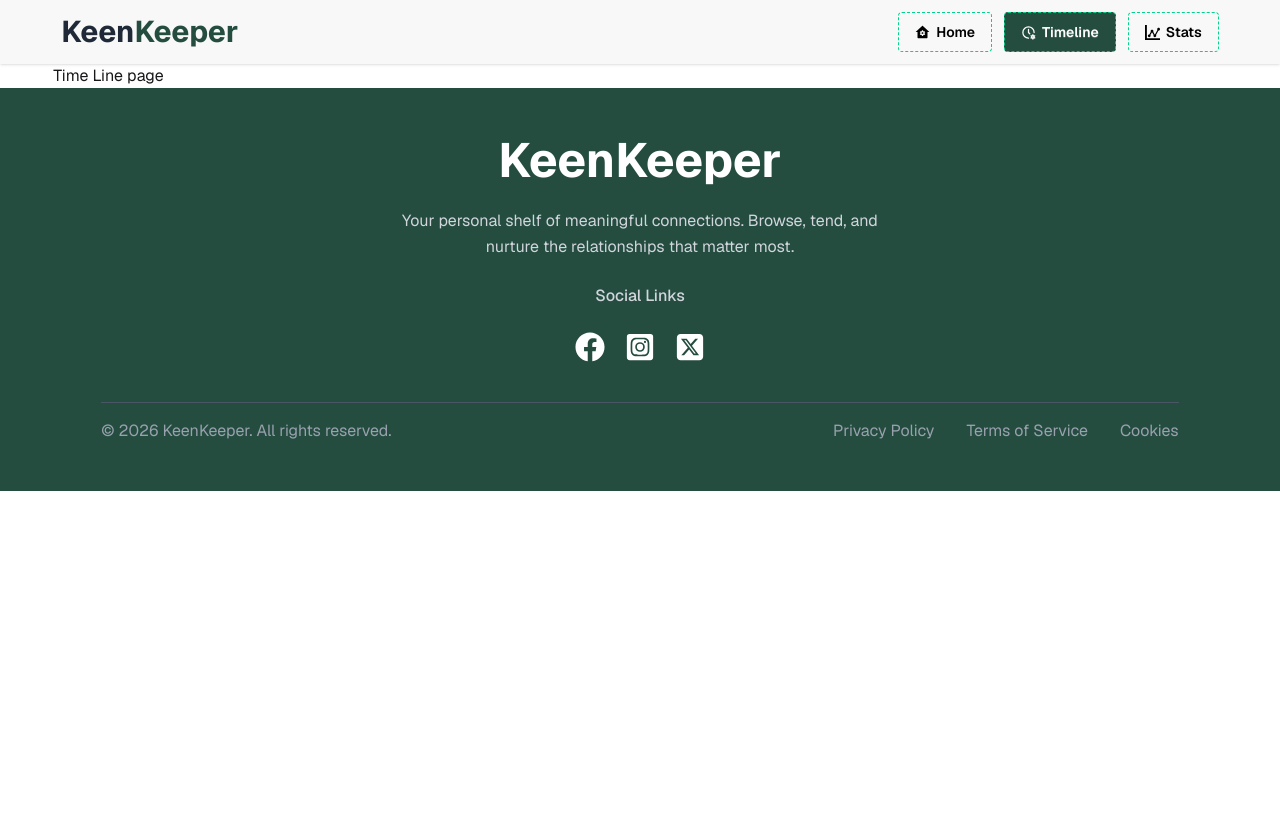
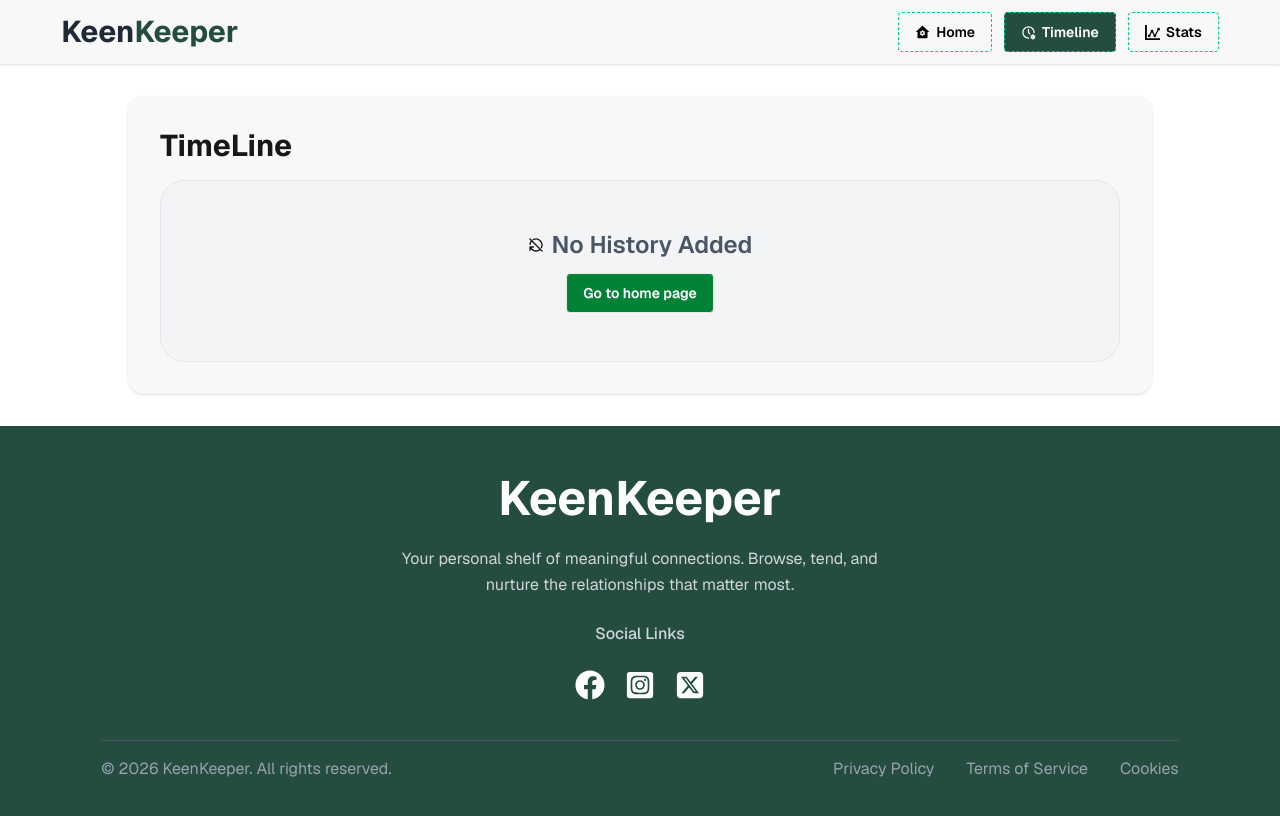
Before and after one commit to hridoy-web/KeenKeeper, a React (Vite) app: page /timeLine in a window 1280 px wide. Shown: the top 816 px of the page. Built offline with nearby package versions, Linux system fonts and the light colour scheme.

Commit message:
TimeLine Page Completed

```diff
--- a/package.json
+++ b/package.json
@@ -15,6 +15,7 @@
     "react-dom": "^19.2.4",
     "react-icons": "^5.6.0",
     "react-router": "^7.14.0",
+    "react-toastify": "^11.0.5",
     "tailwindcss": "^4.2.2"
   },
   "devDependencies": {
--- a/src/Ui/FriendsCard.jsx
+++ b/src/Ui/FriendsCard.jsx
@@ -8,7 +8,7 @@ const FriendsCard = ({ friend }) => {
     return (
 
         <Link to={`/friend/${id}`} className='bg-base-200 p-6 flex flex-col items-center space-y-2 rounded-3xl shadow-md border border-gray-200 cursor-pointer transition-all duration-500 hover:scale-105 '>
-            <img className='w-20 h-20 rounded-full' src={friend.picture} alt={friend.name} />
+            <img className='w-20 h-20 rounded-full ring ring-offset-2 ring-gray-200' src={friend.picture} alt={friend.name} />
             <h3>{friend.name}</h3>
             <p>{friend.days_since_contact}days ago</p>
             <div className='flex gap-3 mt-1.5'>
--- /dev/null
+++ b/src/context/TimelineContext.jsx
@@ -0,0 +1,25 @@
+import { Children, createContext, useState } from "react";
+
+export const TimelineContext = createContext();
+
+export const TimelineProvider = ({ children }) => {
+
+    const [history, setHistory] = useState([]);
+
+    const addTimelineFunction = (type, friendName) => {
+
+        const newEntry = {
+            id: Date.now(),
+            title: `${type} with ${friendName}`,
+            date: new Date().toLocaleString(),
+            type: type
+        };
+
+        setHistory(prev => [newEntry, ...prev]);
+    };
+
+
+    return <TimelineContext.Provider value={{history, addTimelineFunction}}>
+        {children}
+    </TimelineContext.Provider>
+}
--- a/src/main.jsx
+++ b/src/main.jsx
@@ -3,10 +3,14 @@ import { createRoot } from 'react-dom/client'
 import './index.css'
 import { RouterProvider } from 'react-router'
 import router from './assets/routes/Router'
+import { TimelineProvider } from './context/TimelineContext'
+
 
 
 createRoot(document.getElementById('root')).render(
   <StrictMode>
-   <RouterProvider router={router} />
+    <TimelineProvider>
+      <RouterProvider router={router} />
+    </TimelineProvider>
   </StrictMode>,
 )
--- a/src/pages/FriendDetails.jsx
+++ b/src/pages/FriendDetails.jsx
@@ -1,4 +1,4 @@
-import React from 'react';
+import React, { useContext } from 'react';
 import { BsChatRightTextFill } from 'react-icons/bs';
 import { FaEnvelopeOpenText, FaFileArchive, FaFileVideo } from 'react-icons/fa';
 import { FaClockRotateLeft } from 'react-icons/fa6';
@@ -6,6 +6,9 @@ import { MdDeleteSweep, MdVideoCameraFront } from 'react-icons/md';
 import { PiPhoneCallFill } from 'react-icons/pi';
 import { VscCopilotSnooze } from 'react-icons/vsc';
 import { useLoaderData, useParams } from 'react-router';
+import { TimelineContext } from '../context/TimelineContext';
+import { toast, ToastContainer } from 'react-toastify';
+import { TbHistoryOff } from 'react-icons/tb';
 
 const FriendDetails = () => {
 
@@ -17,7 +20,27 @@ const FriendDetails = () => {
 
     const expectedFriend = friendsData.find(friend => friend.id == id)
 
-    console.log(expectedFriend);
+    // console.log(expectedFriend);
+
+    const { addTimelineFunction, history } = useContext(TimelineContext)
+    //    console.log(addTimelineFunction, "timelineContext");
+
+    const handleTimelineData = (type) => {
+        addTimelineFunction(type, expectedFriend.name)
+
+
+        if (type === "Call") {
+            toast.success(`Call With ${expectedFriend.name}`)
+        } else if (type === "Meet") {
+            toast.success(`Video Call With ${expectedFriend.name}`)
+        } else {
+            toast.success(`Text With ${expectedFriend.name}`)
+        }
+    }
+
+const recentInteractions = history
+    .filter(item => item.title.includes(expectedFriend.name))
+
 
     return (
         <div className='w-11/12 mx-auto my-10 md:my-16 flex flex-col md:flex-row gap-8'>
@@ -26,7 +49,7 @@ const FriendDetails = () => {
 
             <div className='bg-base-200 p-5 flex flex-col items-center  space-y-1 max-w-96 md:max-w-80 mx-auto rounded-2xl border-2 border-gray-200 cursor-pointer transition-all duration-500 hover:scale-105'>
 
-                <img className='w-20 h-20 rounded-full' src={expectedFriend.picture} alt={expectedFriend.name} />
+                <img className='w-20 h-20 rounded-full ring ring-offset-2 ring-gray-200' src={expectedFriend.picture} alt={expectedFriend.name} />
                 <h2>{expectedFriend.name}</h2>
 
                 <div className='flex gap-3 mt-1.5'>
@@ -50,7 +73,7 @@ const FriendDetails = () => {
                 <div className='mt-3 space-y-2'>
                     <button className='btn w-full text-blue-600 transition-all duration-500 hover:scale-90 hover:bg-blue-600 hover:text-white'><VscCopilotSnooze size={15} />Snooze 2 weeks</button>
                     <button className='btn w-full text-green-600 transition-all duration-500 hover:scale-90 hover:bg-green-600 hover:text-white'><FaFileArchive size={15} />Archive</button>
-                    <button className='btn w-full text-red-600 transition-all duration-500 hover:scale-90 hover:bg-red-600 hover:text-white'><MdDeleteSweep size={20}/>Delete</button>
+                    <button className='btn w-full text-red-600 transition-all duration-500 hover:scale-90 hover:bg-red-600 hover:text-white'><MdDeleteSweep size={20} />Delete</button>
                 </div>
             </div>
 
@@ -85,7 +108,7 @@ const FriendDetails = () => {
                         <p className='font-semibold text-xl'>Relationship Goal</p>
                         <button className='btn'>Edit</button>
                     </div>
-                    <p className='text-gray-700 font-medium'>Connect every <span className='font-bold'>{expectedFriend.days_since_contact} days</span></p>
+                    <p className='text-gray-700 font-medium'>Connect every <span className='font-bold'>{expectedFriend.goal} days</span></p>
                 </div>
 
                 {/* No: 3 Quick check in card */}
@@ -94,19 +117,19 @@ const FriendDetails = () => {
 
                     <div className='grid grid-cols-3 gap-4 mt-5'>
 
-                        <button className='p-2 cursor-pointer transition-all duration-300 hover:text-blue-600 hover:scale-95 border border-gray-200 rounded-lg bg-gray-100 flex
+                        <button onClick={() => handleTimelineData('Call')} className='p-2 cursor-pointer transition-all duration-300 hover:text-blue-600 hover:scale-95 border border-gray-200 rounded-lg bg-gray-100 flex
                          flex-col items-center gap-2'><PiPhoneCallFill size={30} />Call</button>
 
-                        <button className='p-2 border border-gray-200 rounded-lg bg-gray-100 flex
+                        <button onClick={() => handleTimelineData('Meet')} className='p-2 border border-gray-200 rounded-lg bg-gray-100 flex
                          flex-col items-center gap-2 cursor-pointer transition-all duration-300 hover:text-green-600 hover:scale-95'><MdVideoCameraFront size={30} />Video</button>
 
-                        <button className='p-2 border border-gray-200 rounded-lg bg-gray-100 flex
+                        <button onClick={() => handleTimelineData('Text')} className='p-2 border border-gray-200 rounded-lg bg-gray-100 flex
                          flex-col items-center gap-2 cursor-pointer transition-all duration-300 hover:text-pink-600 hover:scale-95 '><FaEnvelopeOpenText size={25} />Text</button>
                     </div>
                 </div>
 
                 {/*  No: 04 -- interactions Card */}
-                <div className='bg-base-200 p-5 mt-8 rounded-lg  border-2 border-gray-200 space-y-5'>
+                <div className='bg-base-200 p-5 mt-8 rounded-lg  border-2 border-gray-200 space-y-4'>
 
                     <div className='flex flex-col sm:flex-row gap-3 sm:justify-between items-center'>
 
@@ -114,39 +137,43 @@ const FriendDetails = () => {
                         <button className='btn mb-3 md:mb-0'><FaClockRotateLeft size={12} />Full History</button>
                     </div>
 
-                    <div className='flex items-center gap-4 ursor-pointer transition-all duration-200 hover:text-pink-600 cursor-pointer'>
-                        <FaEnvelopeOpenText size={25} />
-                        <div>
-                            <h3 className='text-xl'>Text</h3>
-                            <p className='text-gray-500'>Asked for future plan</p>
+{
+                recentInteractions.length === 0 ? (
+
+                    <div className='flex flex-col items-center justify-center text-center p-12 bg-gray-100 border border-gray-200 rounded-3xl'>
+                        <div className='flex gap-2 items-center mb-3'>
+                            <span><TbHistoryOff md:size={25} /></span>
+                            <p className='text-gray-600 font-semibold text-xl md:text-2xl'>No History Added</p>
                         </div>
                     </div>
 
-                    <div className=' flex items-center cursor-pointer transition-all duration-300 hover:text-blue-600 gap-4 '>
-                        <PiPhoneCallFill size={30} />
-                        <div>
-                            <h3 className='text-xl'>Call</h3>
-                            <p className='text-gray-500'>career advice</p>
+                ) : (
+                    recentInteractions.map(item => (
+
+                            <div key={item.id} className=' bg-gray-100 p-5 rounded-2xl  border-2 border-gray-200 space-y-4 mb-4 '>
+
+                            <div className='flex items-center gap-4 transition-all duration-200 hover:text-green-600 cursor-pointer  '>
+
+                                {/* icon conditional rendering */}
+                                {
+                                    item.type === "Call" ? (<PiPhoneCallFill size={30} />) : item.type === "Meet" ? (<MdVideoCameraFront size={30} />) : (<FaEnvelopeOpenText size={25} />)
+                                }
+
+                                <div>
+                                    <p className='font-medium text-lg'>{item.title}</p>
+                                    <p className='text-lg text-gray-600'>{item.date}</p>
+                                </div>
+                            </div>
+
                         </div>
-                    </div>
 
-                    <div className='flex items-center gap-4 cursor-pointer transition-all duration-200 hover:text-green-600'>
-                        <MdVideoCameraFront size={30} />
-                        <div>
-                            <h3 className='text-xl'>Meet</h3>
-                            <p className='text-gray-500'>Industry conference meetup</p>
-                        </div>
-                    </div>
-                    {/* <div className='space-y-1 flex items-center gap-4'>
-
-                        <div>
-                            <h3 className='text-xl shadow-amber-500'>Text</h3>
-                            <p className='text-gray-500'>Asked for career advice</p>
-                        </div>
-                    </div> */}
+                    ))
+                )
+            }
 
                 </div>
             </div>
+            <ToastContainer />
         </div>
     );
 };
--- a/src/pages/TimeLine.jsx
+++ b/src/pages/TimeLine.jsx
@@ -1,10 +1,65 @@
 
-import React from 'react';
+import React, { useContext } from 'react';
+import { TimelineContext } from '../context/TimelineContext';
+import { FaEnvelopeOpenText } from 'react-icons/fa';
+import { PiPhoneCallFill } from 'react-icons/pi';
+import { MdVideoCameraFront } from 'react-icons/md';
+import { TbHistoryOff } from 'react-icons/tb';
+import Home from './Home';
+import { Link } from 'react-router';
+import { ToastContainer } from 'react-toastify';
 
 const TimeLine = () => {
+
+    const { history } = useContext(TimelineContext)
+
+    console.log(history, "History");
+
+
+    //     const getIcon = { type } => {
+    //     if (type === "Call" re )
+    // }
+
+
     return (
-        <div className='w-11/12 mx-auto'>
-            Time Line page
+        <div className='w-11/12 md:max-w-5xl mx-auto my-8 bg-base-200 p-8 rounded-2xl shadow-sm'>
+
+            <h2 className='text-2xl md:text-3xl font-bold mb-4'>TimeLine</h2>
+            {
+                history.length === 0 ? (
+
+                    <div className='flex flex-col items-center justify-center text-center p-12 bg-gray-100 border border-gray-200 rounded-3xl'>
+                        <div className='flex gap-2 items-center mb-3'>
+                            <span><TbHistoryOff md:size={25} /></span>
+                            <p className='text-gray-600 font-semibold text-xl md:text-2xl'>No History Added</p>
+                        </div>
+                        <Link to={"/"}  className='btn bg-green-700 text-white hover:scale-95 transition-all duration-500'>Go to home page</Link>
+                    </div>
+
+                ) : (
+                    history.map(item => (
+
+                            <div className=' bg-gray-100 p-5 rounded-2xl  border-2 border-gray-200 space-y-4 mb-4 hover:scale-105 transition-all duration-700'>
+
+                            <div className='flex items-center gap-4 transition-all duration-200 hover:text-green-600 cursor-pointer  '>
+
+                                {/* icon conditional rendering */}
+                                {
+                                    item.type === "Call" ? (<PiPhoneCallFill size={30} />) : item.type === "Meet" ? (<MdVideoCameraFront size={30} />) : (<FaEnvelopeOpenText size={25} />)
+                                }
+
+                                <div>
+                                    <p className='font-medium text-lg'>{item.title}</p>
+                                    <p className='text-lg text-gray-600'>{item.date}</p>
+                                </div>
+                            </div>
+
+                        </div>
+
+                    ))
+                )
+            }
+
         </div>
     );
 };
```
Also changed, not shown: 1 other file (tests, documents, lock files or other folders).
